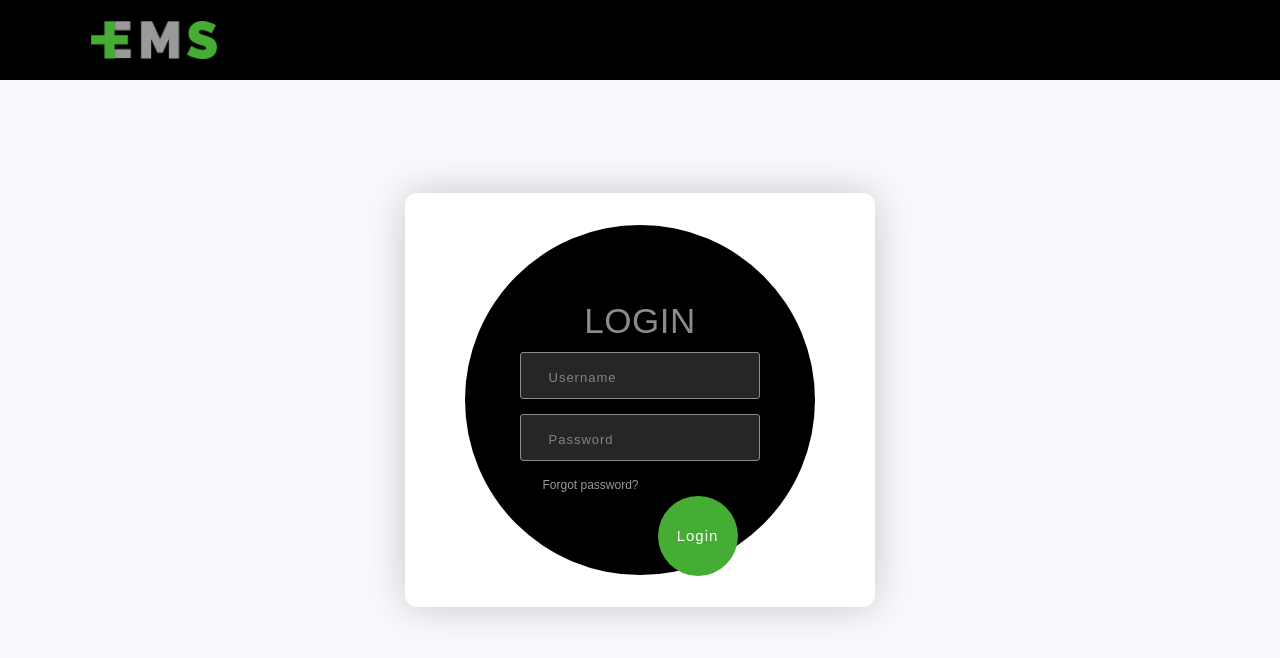
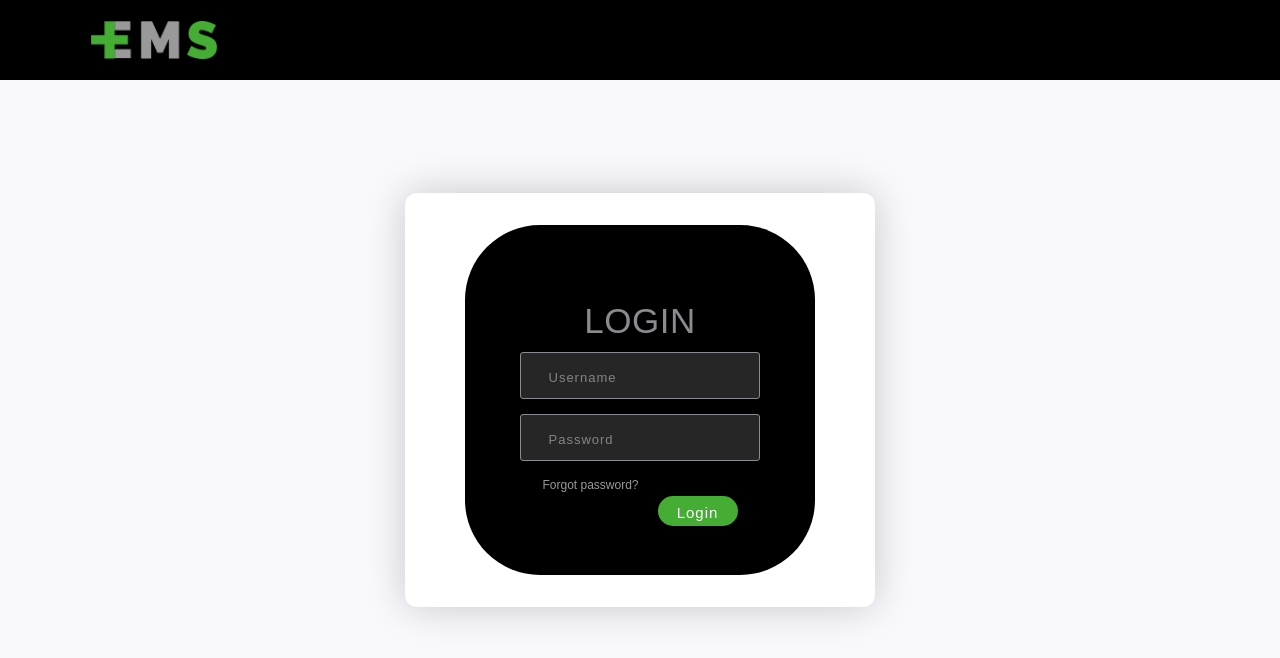
Before and after one commit to Jenin82/employee-management-system, a React (Vite) app: page /login in a window 1280 px wide. Shown: the top 658 px of the page. Built offline with nearby package versions, Linux system fonts and the light colour scheme.

Commit message:
feat(logout):app logout button

```diff
--- a/src/components/Navbar/Navbar.tsx
+++ b/src/components/Navbar/Navbar.tsx
@@ -1,9 +1,27 @@
 import a from "../../assets/logoBig.png"
+import { useNavigate } from "react-router-dom";
 // type Props = {};
 
 const Navbar = () => {
+
+    const navigate = useNavigate();
+
+    function handleLogout() {
+        localStorage.setItem("loggedin", "false");
+        navigate("/login");
+      }
+
     return (
         <>
+        <style>{`
+         .logoutButton {
+            height:40px;
+            background: linear-gradient(to right,rgba(244, 248, 249, 0.514),rgba(246, 247, 248, 0.482));
+            color:white;
+            }
+
+  `}
+        </style>
             <nav
                 className="navbar p-3 navbar-expand-lg bg-body-tertiary fixed-top bg-dark border-bottom border-bottom-dark"
                 data-bs-theme="dark"
@@ -54,7 +72,9 @@ const Navbar = () => {
                                 Technical Support
                                 </a>
                             </li>
-
+                            <button className="logout" onClick={handleLogout}>
+          Logout
+        </button>
                         </ul>
                     </div>
                 </div>
--- a/src/modules/LoginPage/styles.css
+++ b/src/modules/LoginPage/styles.css
@@ -19,7 +19,7 @@
 	height: 350px;
 	padding: 75px 55px;
 	margin: 0 auto;
-	border-radius: 50%;
+	border-radius: 75px;
 }
 
 .form-container .title {
@@ -85,9 +85,9 @@
 	font-weight: 500;
 	letter-spacing: 1px;
 	width: 80px;
-	height: 80px;
+	height: 30px;
 	border: none;
-	border-radius: 50%;
+	border-radius: 25px;
 	display: inline-block;
 	transform: translateX(30px);
 	transform: translateY(20px);
```
